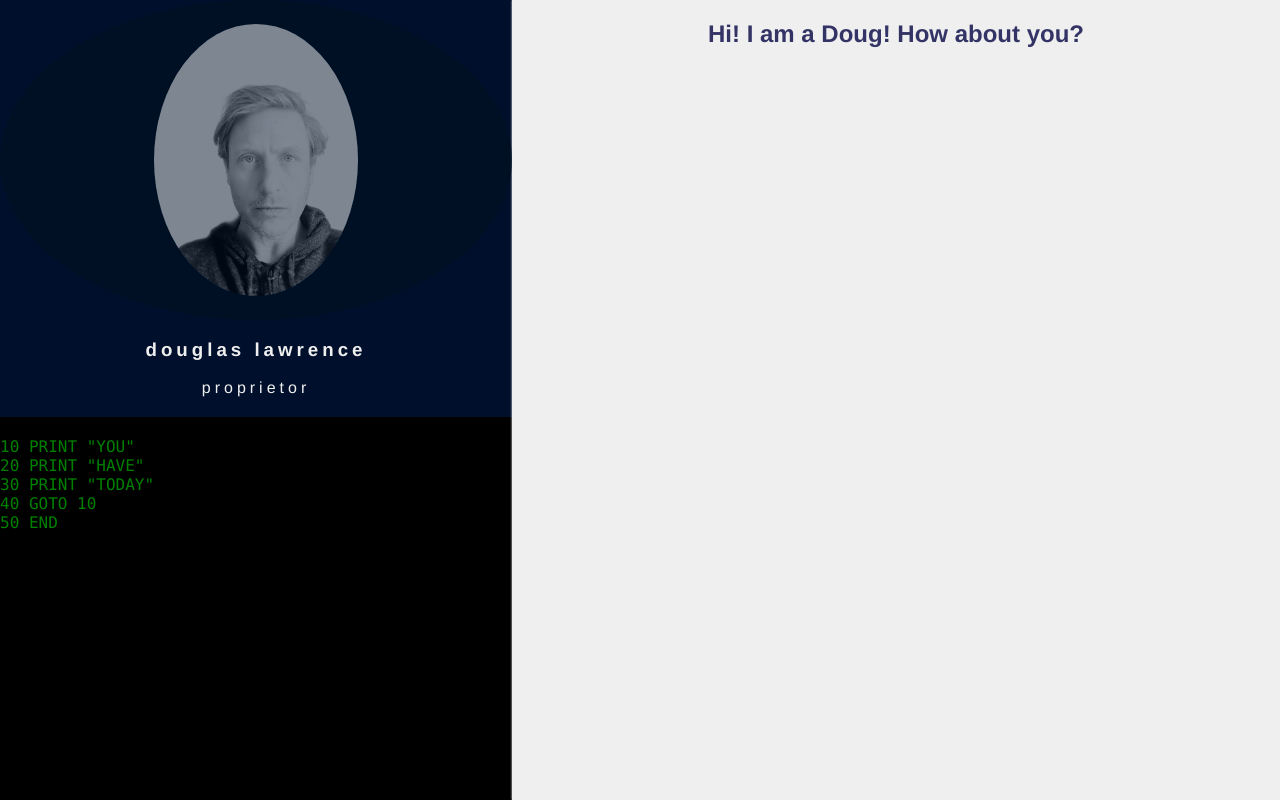
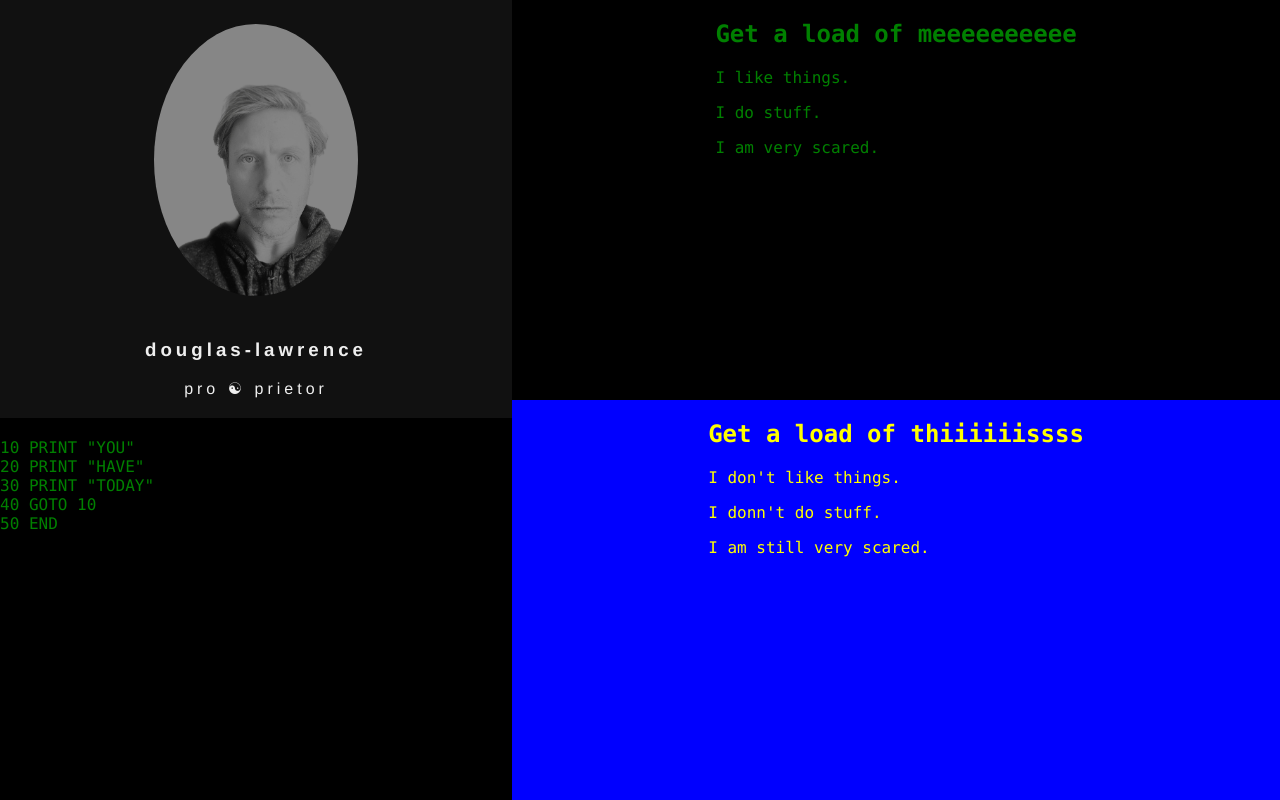
Before and after one commit to lawrend/urban-waddle-djl, a React (Create React App) app: page / in a window 1280 px wide. Built offline with nearby package versions, Linux system fonts and the light colour scheme.

Commit message:
added component

```diff
--- a/src/components/BioBox.js
+++ b/src/components/BioBox.js
@@ -5,10 +5,10 @@ class BioBox extends Component {
     return (
       <div className='bio-text'>
         <h3 className='bio-text-title'>
-          douglas lawrence
+          douglas-lawrence
         </h3>
         <div className="bio-text-subhead">
-          proprietor
+          pro &#9775; prietor
         </div>
     </div>
     )
--- a/src/components/IntroBox.js
+++ b/src/components/IntroBox.js
@@ -1,6 +1,13 @@
 import React from 'react';
 
 export default props => (
-  <div className='intro-text'><h2>Hi! I am a Doug! How about you?</h2>
+  <div className='intro-text'>
+    <code>
+    <h2>Get a load of meeeeeeeeee</h2>
+    <p>I like things.</p>
+    <p>I do stuff.</p>
+    <p>I am very scared.</p>
+  </code>
+
   </div>
 )
--- /dev/null
+++ b/src/components/ProjectBox.js
@@ -0,0 +1,26 @@
+// import React, {Component} from 'react';
+
+// export default class ProjectBox extends Component {
+//   render() {
+//     return (
+//   <div className='project-box-text'><h2>Get a load of thiiiiiissss</h2>
+//     <p>I don't like things.</p>
+//     <p>I donn't do stuff.</p>
+//     <p>I am still very scared.</p>
+//   </div>
+//       );
+//   }
+// }
+//
+import React from 'react';
+
+export default props => (
+  <div className='project-box-text'>
+    <code>
+    <h2>Get a load of thiiiiiissss</h2>
+    <p>I don't like things.</p>
+    <p>I donn't do stuff.</p>
+    <p>I am still very scared.</p>
+    </code>
+  </div>
+)
--- a/src/containers/RightBottom.js
+++ b/src/containers/RightBottom.js
@@ -1,14 +1,21 @@
 import React, {Component} from 'react';
 import IntroBox from '../components/IntroBox'
+import ProjectBox from '../components/ProjectBox'
 import '../css/right-bottom.css';
 
 class RightBottom extends Component {
   render() {
     return (
-      <div className='right-bottom'>
-        <IntroBox />
+
+        <div className='right-bottom'>
+        <div className='right-bottom-upper'>
+          <IntroBox />
+        </div>
+        <div className='right-bottom-lower'>
+          <ProjectBox />
+        </div >
       </div>
-    )
+      )
   }
 }
 
--- a/src/css/base.css
+++ b/src/css/base.css
@@ -2,14 +2,8 @@
 
 .base-container {
   display: flex;
-  /* flex-direction: row; */
   width: 100%;
-  /* justify-content: flex-start; */
-  /* align-items: center; */
-  /* color: red; */
-  /* background-color: #FCC; */
   height: 100%;
-
 }
 
 /*breakpoints*/
--- a/src/css/left-top.css
+++ b/src/css/left-top.css
@@ -2,7 +2,8 @@
   display: flex;
   flex-direction: column;
   width: 40%;
-  background-color: #00102c;
+  background-color: #111;
+  /* background-color: #00102c; */
   height: 100%;
   text-align: center;
 
@@ -14,7 +15,7 @@
   justify-content: space-around;
   height: 40%;
   /* background-color: #111188; */
-  background-color: #012;
+  /* background-color: #012; */
   opacity: 70%;
   width: 100%;
   /* box-shadow: inset 10px 10px 42px #012; */
--- a/src/css/right-bottom.css
+++ b/src/css/right-bottom.css
@@ -1,13 +1,38 @@
 .right-bottom {
   display: flex;
   justify-content: space-around;
+  flex-direction: column;
   width: 60%;
-  background-color: #efefef;
-  height: 100%;
-  text-align: center;
-  box-shadow: 0px 0px 2px 0px #fefefe;
+  /* background-color: #efefef; */
+  text-align: left;
+  /* box-shadow: 0px 0px 2px 0px #fefefe; */
+}
+
+.right-bottom-upper {
+  display: flex;
+  color: green;
+  justify-content: space-around;
+  /* width: 60%; */
+  background-color: black;
+  height: 50%;
+  text-align: left;
+  /* box-shadow: 0px 0px 2px 0px #fefefe; */
+}
+
+.right-bottom-lower {
+  display: flex;
+  justify-content: space-around;
+  /* width: 60%; */
+  background-color: blue;
+  height: 50%;
+  text-align: left;
+  /* box-shadow: 0px 0px 2px 0px #fefefe; */
 }
 
 .intro-text {
-  color: #336;
+  color: green;
 }
+
+.project-box-text {
+  color: yellow;
+}
```
